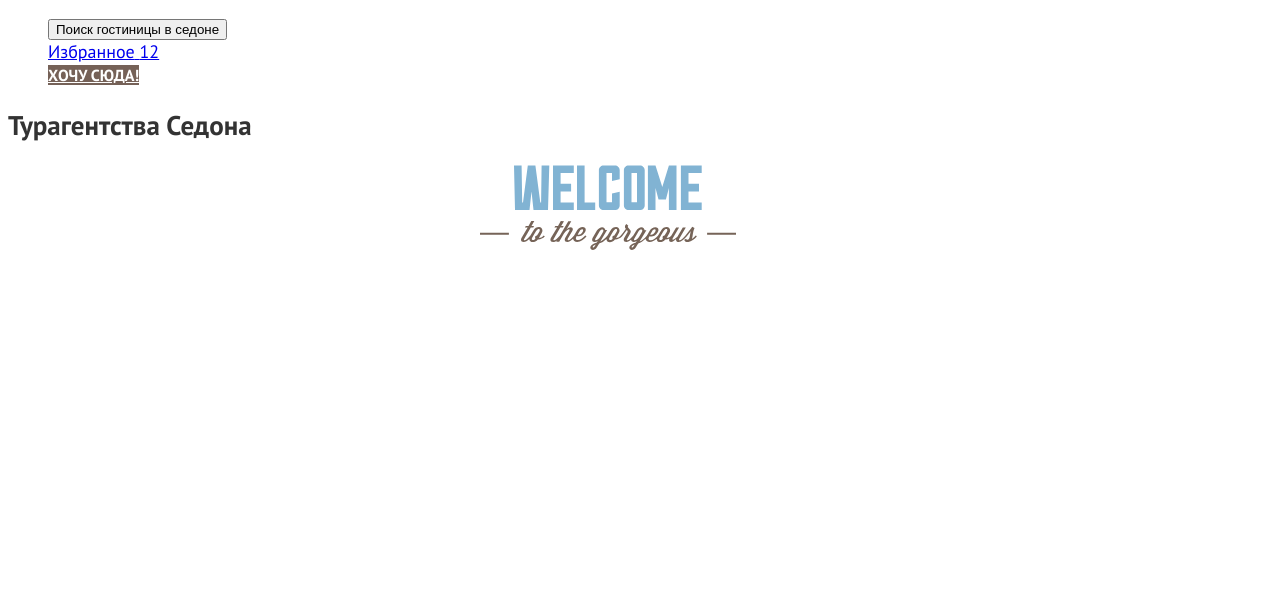
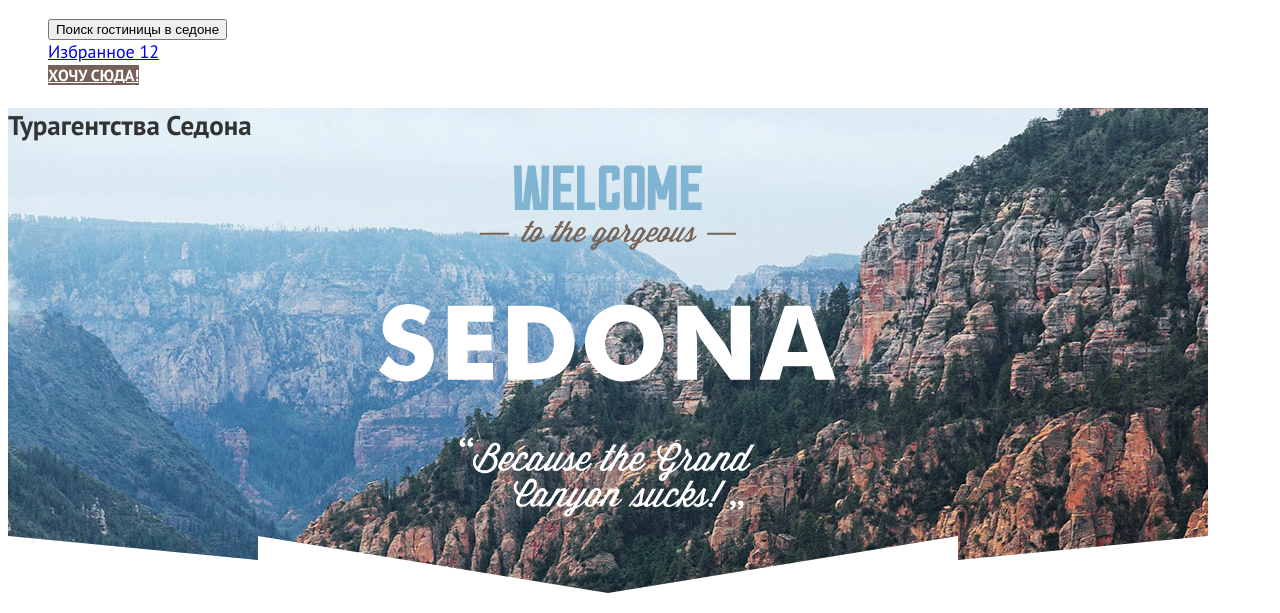
Before and after one commit to htmlacademy-htmlcss/2369733-sedona-38, a plain HTML site: page index.html in a window 1280 px wide. Shown: the part 179-792 px from the top of the page. Drawn offline with Linux system fonts and the light colour scheme; the site is published under a folder, as on GitHub Pages, so addresses that start at the root find nothing.

Commit message:
адресс bg-i

```diff
--- a/styles/styles.css
+++ b/styles/styles.css
@@ -61,7 +61,7 @@ background-color: #7DB54F;
 
 /* hero */
 .hero{
-  background-image: url(/image/background/hero-1.jpg);
+  background-image: url(../image/background/hero-1.jpg);
   width: 1200px;
   height: 485px;
 }
```
